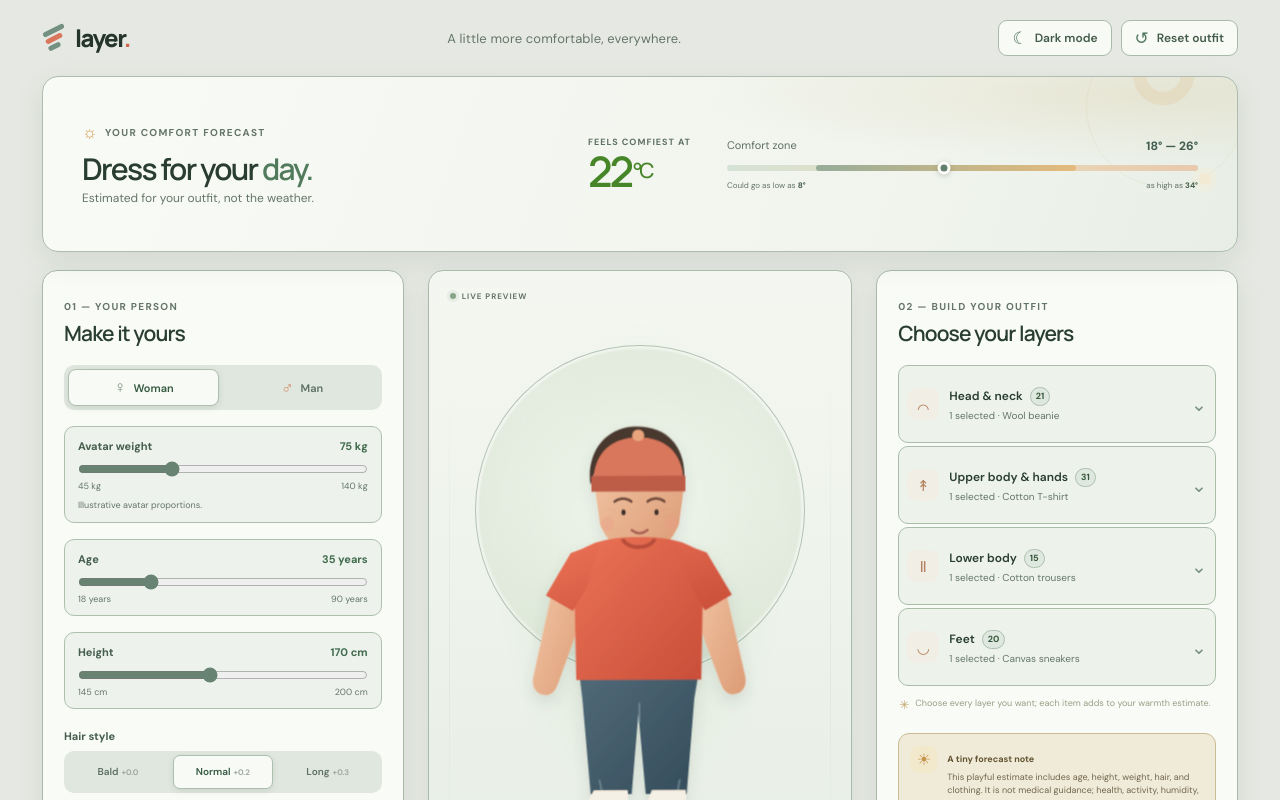
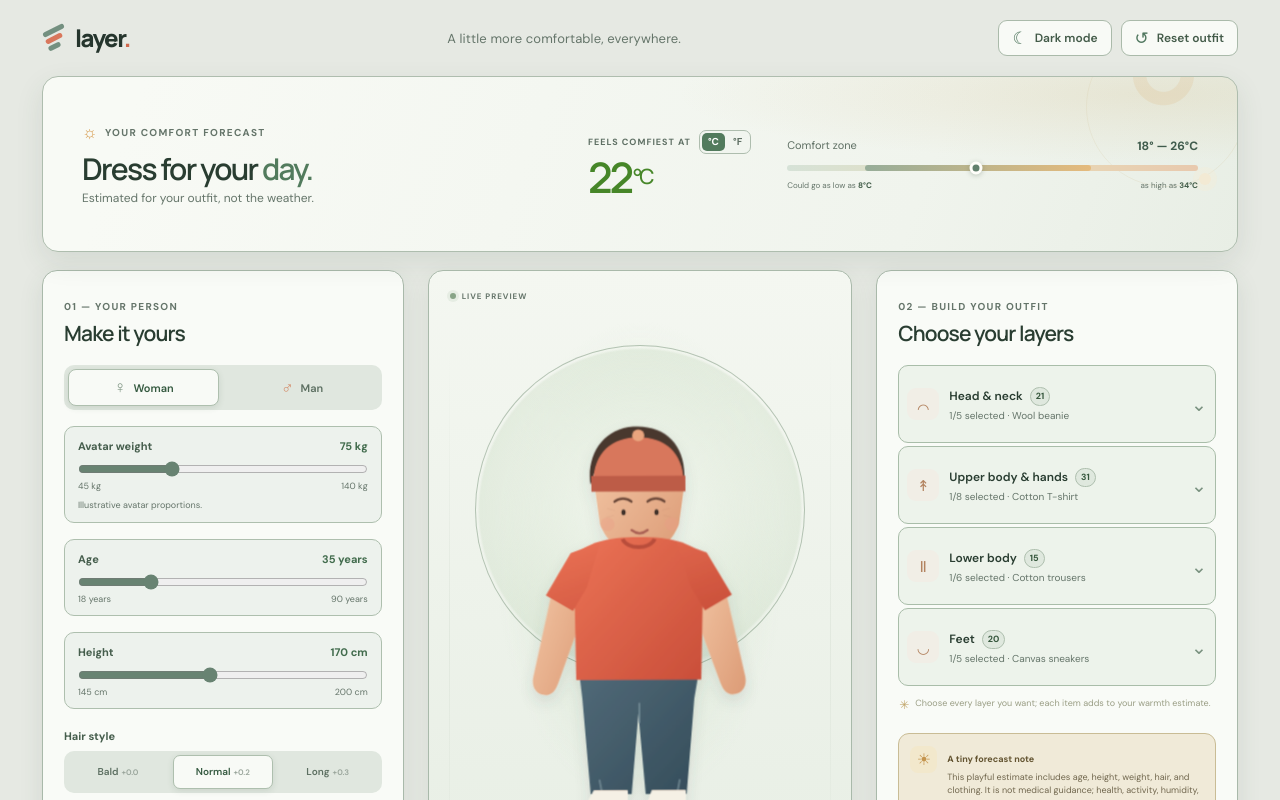
Before and after one commit to Vavuz/clothes-layers, a React (Vite) app: page / in a window 1280 px wide. Shown: the top 800 px of the page. Built offline with nearby package versions, Linux system fonts and the light colour scheme.

Commit message:
Added farenhait and item number limit

```diff
--- a/src/App.css
+++ b/src/App.css
@@ -203,6 +203,40 @@ p {
   gap: 4px;
 }
 
+.metric-heading {
+  display: flex;
+  align-items: center;
+  justify-content: space-between;
+  gap: 8px;
+}
+
+.temperature-unit-switch {
+  display: inline-flex;
+  flex: 0 0 auto;
+  gap: 2px;
+  padding: 2px;
+  border: 1px solid #e4e9e1;
+  border-radius: 7px;
+  background: rgba(255, 254, 250, .72);
+}
+
+.temperature-unit-switch button {
+  padding: 4px 6px;
+  border: 0;
+  border-radius: 5px;
+  background: transparent;
+  color: #78867e;
+  cursor: pointer;
+  font-size: 10px;
+  font-weight: 700;
+  line-height: 1;
+}
+
+.temperature-unit-switch button.active {
+  background: #527b5d;
+  color: #fff;
+}
+
 .metric-label {
   color: #89968c;
   font-size: 9px;
@@ -682,6 +716,16 @@ p {
   text-align: center;
 }
 
+.picker-limit-note {
+  margin: 0;
+  padding: 7px 8px;
+  border-radius: 5px;
+  background: #f7f0e2;
+  color: #886b3f;
+  font-size: 9px;
+  line-height: 1.4;
+}
+
 .picker-item {
   display: flex;
   min-height: 50px;
@@ -698,6 +742,13 @@ p {
 
 .picker-item.is-checked {
   background: #f5f7f1;
+}
+
+.picker-item.is-disabled,
+.picker-item.is-disabled:hover {
+  background: transparent;
+  cursor: not-allowed;
+  opacity: .48;
 }
 
 .picker-item input {
@@ -1060,6 +1111,20 @@ p {
   color: #a6b1a8;
 }
 
+:root[data-theme='dark'] .temperature-unit-switch {
+  border-color: #3b473f;
+  background: #171f1a;
+}
+
+:root[data-theme='dark'] .temperature-unit-switch button {
+  color: #a6b1a8;
+}
+
+:root[data-theme='dark'] .temperature-unit-switch button.active {
+  background: #3b5944;
+  color: #e2ebe4;
+}
+
 :root[data-theme='dark'] .range-track {
   background: linear-gradient(90deg, #46584b, #695e3f 52%, #705341);
 }
@@ -1136,6 +1201,11 @@ p {
 
 :root[data-theme='dark'] .picker-empty {
   color: #a4b0a7;
+}
+
+:root[data-theme='dark'] .picker-limit-note {
+  background: #3a3427;
+  color: #d3bb88;
 }
 
 :root[data-theme='dark'] .picker-item:hover {
@@ -1277,6 +1347,20 @@ p {
   color: #5f7064;
 }
 
+:root[data-theme='light'] .temperature-unit-switch {
+  border-color: #aebdae;
+  background: #f1f5ef;
+}
+
+:root[data-theme='light'] .temperature-unit-switch button {
+  color: #5f7064;
+}
+
+:root[data-theme='light'] .temperature-unit-switch button.active {
+  background: #527b5d;
+  color: #fff;
+}
+
 :root[data-theme='light'] .range-ends {
   color: #65756a;
 }
@@ -1361,6 +1445,11 @@ p {
   background: #e5eee3;
 }
 
+:root[data-theme='light'] .picker-limit-note {
+  background: #f0ead8;
+  color: #685a3b;
+}
+
 :root[data-theme='light'] .warmth-rating {
   color: #4b7453;
 }
--- a/src/App.jsx
+++ b/src/App.jsx
@@ -117,6 +117,13 @@ const hairstyles = [
   { id: 'long', label: 'Long', warmth: 0.3 },
 ]
 
+const clothingSelectionLimits = {
+  head: 5,
+  upperbody: 8,
+  lowerbody: 6,
+  feet: 5,
+}
+
 function makeDefaultOutfit() {
   return {
     head: ['wool-beanie'],
@@ -126,9 +133,10 @@ function makeDefaultOutfit() {
   }
 }
 
-function GarmentPicker({ type, selectedIds, onToggle }) {
+function GarmentPicker({ type, selectedIds, onToggle, maxItems }) {
   const category = clothing[type]
   const selectedItems = category.options.filter((item) => selectedIds.includes(item.id))
+  const isAtLimit = selectedIds.length >= maxItems
   const [search, setSearch] = useState('')
   const [isOpen, setIsOpen] = useState(false)
   const pickerRef = useRef(null)
@@ -158,14 +166,14 @@ function GarmentPicker({ type, selectedIds, onToggle }) {
       open={isOpen}
       onToggle={(event) => setIsOpen(event.currentTarget.open)}
     >
-      <summary aria-label={`${category.label}, ${category.options.length} available items, ${selectedItems.length} selected`}>
+      <summary aria-label={`${category.label}, ${category.options.length} available items, ${selectedItems.length} of ${maxItems} allowed selected`}>
         <span className="item-mark" aria-hidden="true">{type === 'head' ? '⌒' : type === 'upperbody' ? '↟' : type === 'lowerbody' ? 'Ⅱ' : '◡'}</span>
         <span className="option-copy">
           <span className="option-name-row">
             <span className="option-name">{category.label}</span>
             <span className="item-count" aria-hidden="true">{category.options.length}</span>
           </span>
-          <span className="option-detail">{selectedItems.length ? `${selectedItems.length} selected · ${selectedItems.map((item) => item.label).join(', ')}` : 'Choose any items to wear'}</span>
+          <span className="option-detail">{selectedItems.length ? `${selectedItems.length}/${maxItems} selected · ${selectedItems.map((item) => item.label).join(', ')}` : `Choose up to ${maxItems} items`}</span>
         </span>
         <span className="picker-chevron" aria-hidden="true">⌄</span>
       </summary>
@@ -180,11 +188,15 @@ function GarmentPicker({ type, selectedIds, onToggle }) {
             aria-label={`Search ${category.label}`}
           />
         </div>
-        {searchResults.length ? searchResults.map((item) => (
-          <label className={`picker-item${selectedIds.includes(item.id) ? ' is-checked' : ''}`} key={item.id}>
+        {isAtLimit && <p className="picker-limit-note" role="status">Limit reached ({maxItems} items). Remove one to choose another.</p>}
+        {searchResults.length ? searchResults.map((item) => {
+          const isSelected = selectedIds.includes(item.id)
+          return (
+            <label className={`picker-item${isSelected ? ' is-checked' : ''}${isAtLimit && !isSelected ? ' is-disabled' : ''}`} key={item.id}>
               <input
                 type="checkbox"
-              checked={selectedIds.includes(item.id)}
+                checked={isSelected}
+                disabled={isAtLimit && !isSelected}
                 onChange={() => onToggle(type, item.id)}
               />
               <span className="picker-item-copy">
@@ -193,7 +205,8 @@ function GarmentPicker({ type, selectedIds, onToggle }) {
               </span>
               <span className="warmth-rating" aria-label={`${item.warmth} warmth`}>+{item.warmth.toFixed(1)}</span>
             </label>
-        )) : <p className="picker-empty">No items match “{search}”.</p>}
+          )
+        }) : <p className="picker-empty">No items match “{search}”.</p>}
       </div>
     </details>
   )
@@ -358,6 +371,7 @@ function App() {
   const [weight, setWeight] = useState(75)
   const [age, setAge] = useState(35)
   const [height, setHeight] = useState(170)
+  const [temperatureUnit, setTemperatureUnit] = useState('C')
   const [theme, setTheme] = useState(() => (
     window.matchMedia('(prefers-color-scheme: dark)').matches ? 'dark' : 'light'
   ))
@@ -387,6 +401,10 @@ function App() {
     return { low, high, min: low - 10, max: high + 8, feels, position, hue }
   }, [age, gender, height, hairstyle, outfit, weight])
 
+  const displayTemperature = (celsius) => Math.round(
+    temperatureUnit === 'C' ? celsius : celsius * 9 / 5 + 32,
+  )
+
   const selectedItems = Object.entries(outfit).flatMap(([type, selectedIds]) => {
     return selectedIds.flatMap((id) => {
       const selectedItem = clothing[type].options.find((item) => item.id === id)
@@ -400,12 +418,18 @@ function App() {
   }), {})
 
   function toggleClothing(type, selectedId) {
-    setOutfit((current) => ({
+    setOutfit((current) => {
+      const currentSelection = current[type]
+      const isSelected = currentSelection.includes(selectedId)
+      if (!isSelected && currentSelection.length >= clothingSelectionLimits[type]) return current
+
+      return {
         ...current,
-      [type]: current[type].includes(selectedId)
-        ? current[type].filter((id) => id !== selectedId)
-        : [...current[type], selectedId],
-    }))
+        [type]: isSelected
+          ? currentSelection.filter((id) => id !== selectedId)
+          : [...currentSelection, selectedId],
+      }
+    })
   }
 
   return (
@@ -441,13 +465,29 @@ function App() {
         </div>
         <div className="temperature-summary">
           <div className="feels-like">
+            <div className="metric-heading">
               <span className="metric-label">FEELS COMFIEST AT</span>
-            <span className="big-temp" style={{ '--temperature-hue': temperature.hue }}>{temperature.feels}<small>°C</small></span>
+              <div className="temperature-unit-switch" role="group" aria-label="Temperature unit">
+                {['C', 'F'].map((unit) => (
+                  <button
+                    key={unit}
+                    type="button"
+                    className={temperatureUnit === unit ? 'active' : ''}
+                    aria-label={unit === 'C' ? 'Celsius' : 'Fahrenheit'}
+                    aria-pressed={temperatureUnit === unit}
+                    onClick={() => setTemperatureUnit(unit)}
+                  >
+                    °{unit}
+                  </button>
+                ))}
+              </div>
+            </div>
+            <span className="big-temp" style={{ '--temperature-hue': temperature.hue }}>{displayTemperature(temperature.feels)}<small>°{temperatureUnit}</small></span>
           </div>
           <div className="temp-range">
-            <div className="range-top"><span>Comfort zone</span><strong>{temperature.low}° — {temperature.high}°</strong></div>
+            <div className="range-top"><span>Comfort zone</span><strong>{displayTemperature(temperature.low)}° — {displayTemperature(temperature.high)}°{temperatureUnit}</strong></div>
             <div className="range-track" style={{ '--comfort-position': `${temperature.position}%` }}><span className="range-fill" /><i className="range-dot" /></div>
-            <div className="range-ends"><span>Could go as low as <b>{temperature.min}°</b></span><span>as high as <b>{temperature.max}°</b></span></div>
+            <div className="range-ends"><span>Could go as low as <b>{displayTemperature(temperature.min)}°{temperatureUnit}</b></span><span>as high as <b>{displayTemperature(temperature.max)}°{temperatureUnit}</b></span></div>
           </div>
         </div>
         <div className="weather-stamp" aria-hidden="true"><span>°</span><i /></div>
@@ -547,10 +587,10 @@ function App() {
             <h2>Choose your layers</h2>
           </div>
           <div className="option-stack">
-            <GarmentPicker type="head" selectedIds={outfit.head} onToggle={toggleClothing} />
-            <GarmentPicker type="upperbody" selectedIds={outfit.upperbody} onToggle={toggleClothing} />
-            <GarmentPicker type="lowerbody" selectedIds={outfit.lowerbody} onToggle={toggleClothing} />
-            <GarmentPicker type="feet" selectedIds={outfit.feet} onToggle={toggleClothing} />
+            <GarmentPicker type="head" selectedIds={outfit.head} onToggle={toggleClothing} maxItems={clothingSelectionLimits.head} />
+            <GarmentPicker type="upperbody" selectedIds={outfit.upperbody} onToggle={toggleClothing} maxItems={clothingSelectionLimits.upperbody} />
+            <GarmentPicker type="lowerbody" selectedIds={outfit.lowerbody} onToggle={toggleClothing} maxItems={clothingSelectionLimits.lowerbody} />
+            <GarmentPicker type="feet" selectedIds={outfit.feet} onToggle={toggleClothing} maxItems={clothingSelectionLimits.feet} />
           </div>
           <p className="layer-tip"><span aria-hidden="true">✳</span> Choose every layer you want; each item adds to your warmth estimate.</p>
 
```
Lines whose indentation alone changed are shown as unchanged.
